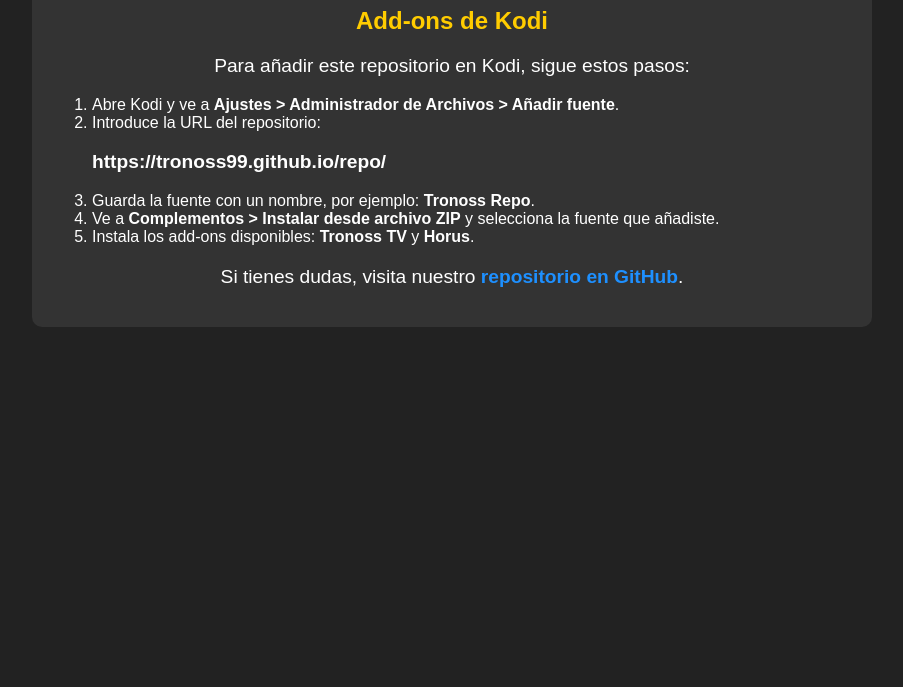
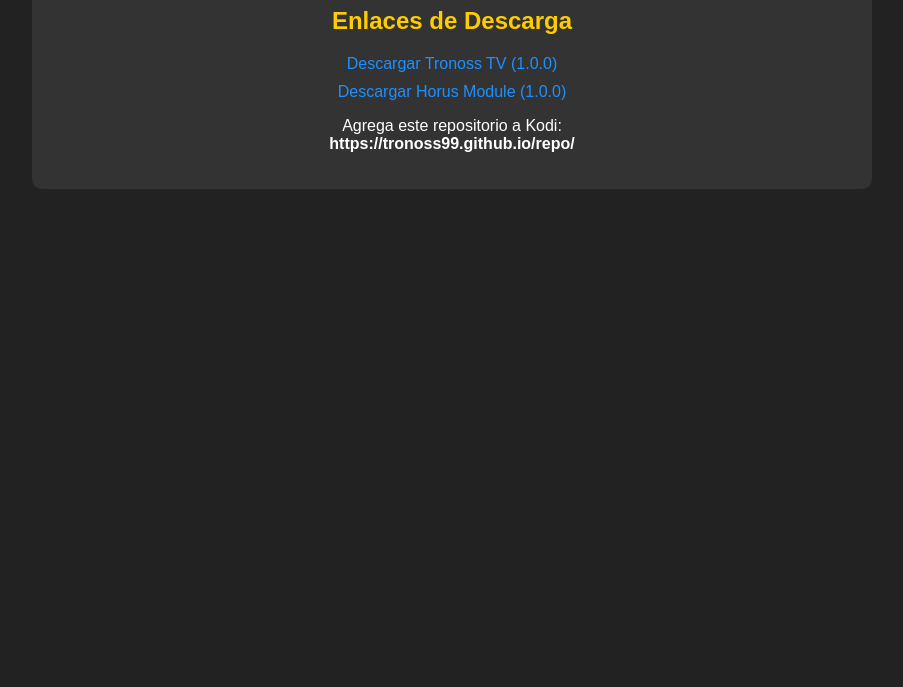
Before and after one commit to tronoss99/repo, a plain HTML site: page index.html in a window 1280 px wide. Shown: the part 113-800 px from the top of the page, without its empty margins (188-1091 px from the left). Drawn offline with Linux system fonts and the light colour scheme.

Commit message:
Update index.html

```diff
--- a/index.html
+++ b/index.html
@@ -3,56 +3,27 @@
 <head>
     <meta charset="UTF-8">
     <meta name="viewport" content="width=device-width, initial-scale=1.0">
-    <title>Repositorio de Kodi - Tronoss</title>
+    <title>Repositorio de Addons Kodi</title>
     <style>
-        body {
-            font-family: Arial, sans-serif;
-            background-color: #222;
-            color: #fff;
-            text-align: center;
-            margin: 0;
-            padding: 0;
-        }
-        h1 {
-            color: #ff0000;
-        }
-        h2 {
-            color: #ffcc00;
-        }
-        p {
-            font-size: 1.2em;
-        }
-        a {
-            color: #1e90ff;
-            text-decoration: none;
-            font-weight: bold;
-        }
-        a:hover {
-            text-decoration: underline;
-        }
-        .container {
-            margin: 20px auto;
-            padding: 20px;
-            max-width: 800px;
-            background-color: #333;
-            border-radius: 10px;
-        }
+        body { font-family: Arial, sans-serif; background-color: #222; color: #fff; text-align: center; }
+        h1 { color: #ff0000; }
+        h2 { color: #ffcc00; }
+        a { color: #1e90ff; text-decoration: none; }
+        a:hover { text-decoration: underline; }
+        .container { margin: 20px auto; padding: 20px; max-width: 800px; background-color: #333; border-radius: 10px; }
+        ul { list-style: none; padding: 0; }
+        li { margin: 10px 0; }
     </style>
 </head>
 <body>
     <div class="container">
-        <h1>Repositorio de Tronoss TV</h1>
-        <h2>Add-ons de Kodi</h2>
-        <p>Para añadir este repositorio en Kodi, sigue estos pasos:</p>
-        <ol style="text-align: left;">
-            <li>Abre Kodi y ve a <strong>Ajustes > Administrador de Archivos > Añadir fuente</strong>.</li>
-            <li>Introduce la URL del repositorio:</li>
-            <p><strong>https://tronoss99.github.io/repo/</strong></p>
-            <li>Guarda la fuente con un nombre, por ejemplo: <strong>Tronoss Repo</strong>.</li>
-            <li>Ve a <strong>Complementos > Instalar desde archivo ZIP</strong> y selecciona la fuente que añadiste.</li>
-            <li>Instala los add-ons disponibles: <strong>Tronoss TV</strong> y <strong>Horus</strong>.</li>
-        </ol>
-        <p>Si tienes dudas, visita nuestro <a href="https://github.com/tronoss99" target="_blank">repositorio en GitHub</a>.</p>
+        <h1>Repositorio de Addons - Tronoss</h1>
+        <h2>Enlaces de Descarga</h2>
+        <ul>
+            <li><a href="addons/plugin.video.tronosstv-1.0.0.zip">Descargar Tronoss TV (1.0.0)</a></li>
+            <li><a href="addons/script.module.horus-1.0.0.zip">Descargar Horus Module (1.0.0)</a></li>
+        </ul>
+        <p>Agrega este repositorio a Kodi: <br><strong>https://tronoss99.github.io/repo/</strong></p>
     </div>
 </body>
 </html>
```
